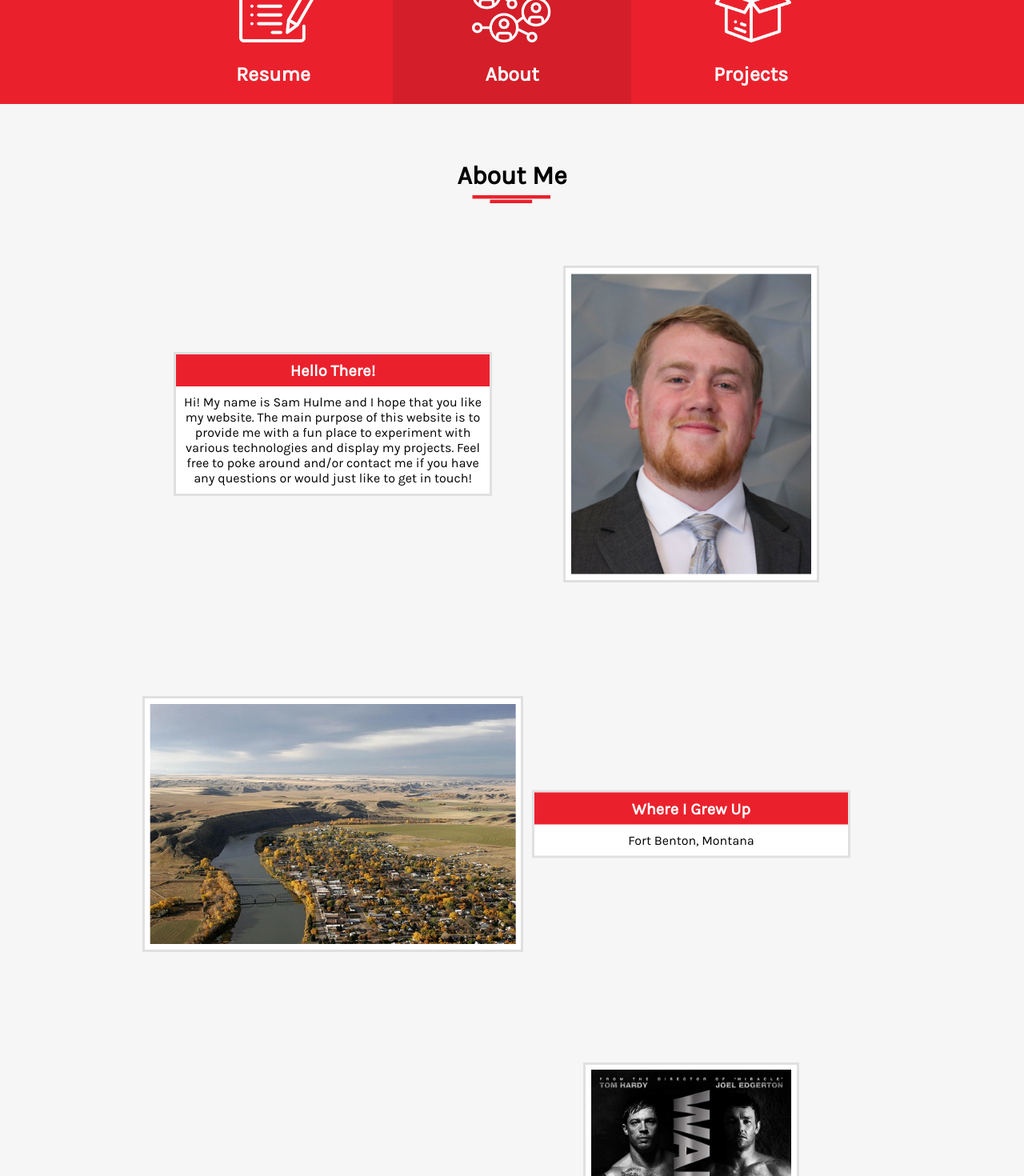
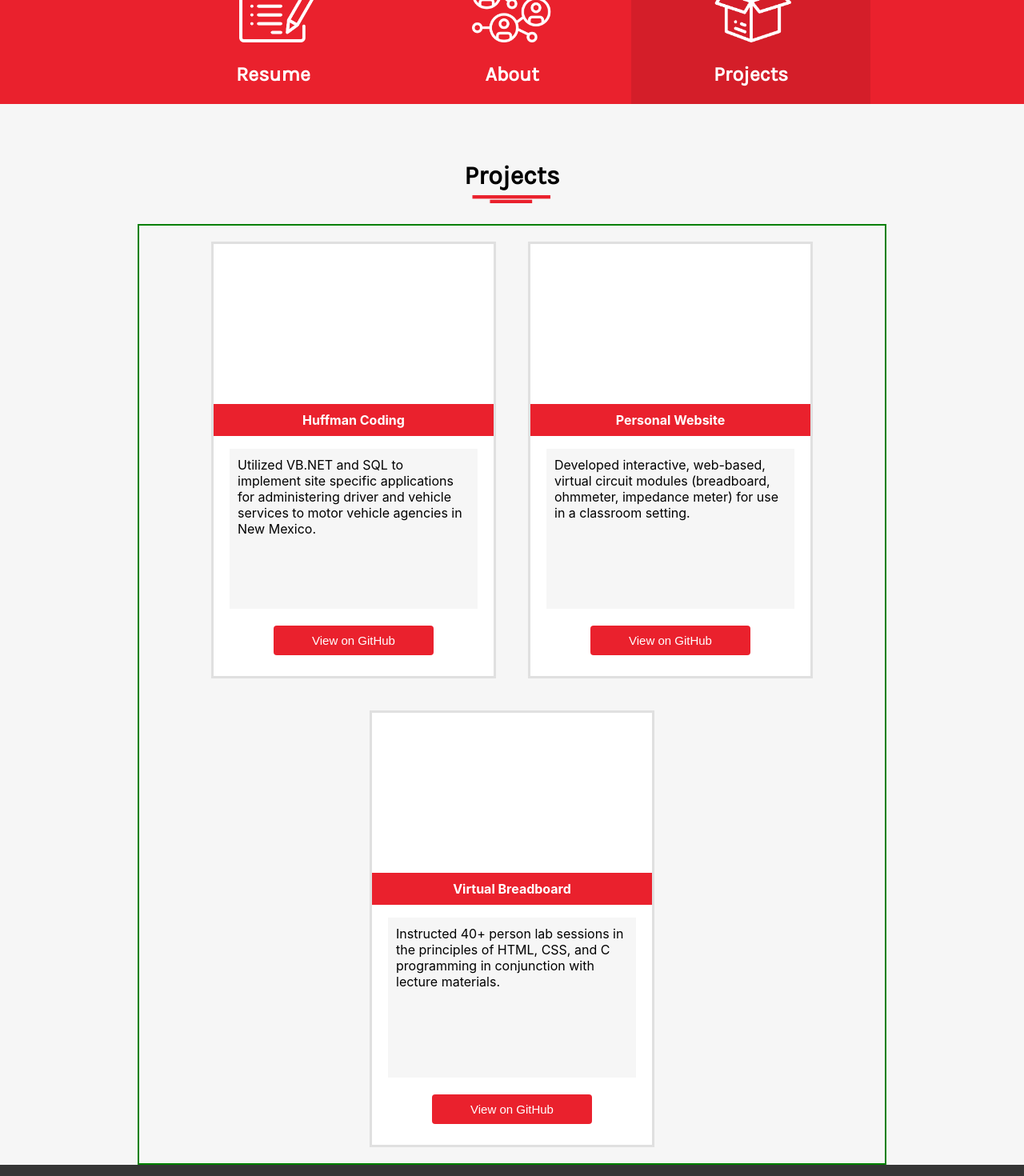
Before and after one commit to shulme33/PersonalWebsite, a React (Create React App) app: page / in a window 1280 px wide. Shown: the part 520-1990 px from the top of the page at 80% size. Built offline with nearby package versions, Linux system fonts and the light colour scheme.

Commit message:
Progress commit.

```diff
--- a/src/App.js
+++ b/src/App.js
@@ -28,7 +28,7 @@ const App = () => {
       5.) Footer
   */
 
-  const [currentMenuType, changeCurrentMenuType] = useState("About");
+  const [currentMenuType, changeCurrentMenuType] = useState("Projects");
 
   const changeMenuType = newMenuType => {
     changeCurrentMenuType(newMenuType);
--- a/src/components/MenuProjects.jsx
+++ b/src/components/MenuProjects.jsx
@@ -1,18 +1,103 @@
 import React, { Component } from "react";
 import "../css/menu.css";
+import "../css/menu-resume.css";
+import "../css/menu-projects.css";
 
 const MenuProjects = () => {
   return (
     <div className="menu">
       <div className="menu-area">
+        {/***************************/}
+        {/*       Menu Title        */}
+        {/***************************/}
         <div className="menu-name">
           <h1 className="menu-name-text">Projects</h1>
           <div className="menu-name-underline"></div>
         </div>
-        <div className="about-half about-info"></div>
-        <div className="about-half">
-          <div className="about-picture-border">
-            <div className="about-picture"></div>
+
+        {/***************************/}
+        {/* Work Experience Section */}
+        {/***************************/}
+        <div className="work-exp-test-area">
+          <div className="work-exp-area">
+            {/*
+
+
+
+
+
+
+
+
+            */}
+            <div className="work-exp-panel">
+              <div className="work-exp-panel-image"></div>
+              <p className="work-exp-title">Huffman Coding</p>
+              <p className="project-text">
+                Utilized VB.NET and SQL to implement site specific applications
+                for administering driver and vehicle services to motor vehicle
+                agencies in New Mexico.
+              </p>
+              <a href={"https://github.com/shulme33/HuffmanCode"}>
+                <button className="view-button">View on GitHub</button>
+              </a>
+            </div>
+            {/*
+
+
+
+
+
+
+
+
+            */}
+
+            <div className="work-exp-panel">
+              <div className="work-exp-panel-image"></div>
+              <p className="work-exp-title">Personal Website</p>
+              <p className="project-text">
+                Developed interactive, web-based, virtual circuit modules
+                (breadboard, ohmmeter, impedance meter) for use in a classroom
+                setting.
+              </p>
+
+              <a href={"https://github.com/shulme33/PersonalWebsite_V1"}>
+                <button className="view-button">View on GitHub</button>
+              </a>
+            </div>
+            {/*
+
+
+
+
+
+
+
+
+            */}
+            <div className="work-exp-panel">
+              <div className="work-exp-panel-image"></div>
+              <p className="work-exp-title">Virtual Breadboard</p>
+              <p className="project-text">
+                Instructed 40+ person lab sessions in the principles of HTML,
+                CSS, and C programming in conjunction with lecture materials.
+              </p>
+
+              <a href={"https://github.com/shulme33/BeckerSummerProjects"}>
+                <button className="view-button">View on GitHub</button>
+              </a>
+            </div>
+            {/*
+
+
+
+
+
+
+
+
+            */}
           </div>
         </div>
       </div>
--- a/src/components/NavBar.jsx
+++ b/src/components/NavBar.jsx
@@ -10,8 +10,7 @@ const NavBar = () => {
           <p className="navbar-logo-text">samhulme.com</p>
         </div>
         <ul className="navbar-list">
-          <li className="navbar-list-item">Home</li>
-          <li className="navbar-list-item">Projects</li>
+          <li className="navbar-list-item">View My GitHub</li>
           <li className="navbar-list-item">Contact Me</li>
         </ul>
       </div>
--- /dev/null
+++ b/src/css/menu-projects.css
@@ -0,0 +1,32 @@
+.view-button {
+  border-radius: 4px;
+  background-color: #ea212d;
+  border: none;
+  color: #ffffff;
+  text-align: center;
+  font-size: 15px;
+  padding: 10px;
+  width: 200px;
+  cursor: pointer;
+  margin: 5px;
+  float: down;
+}
+
+.view-button:active {
+  background-color: #d41e29; /* Darkens button as it is clicked */
+}
+
+.view-button:focus {
+  /* Removes blue border after button is clicked */
+  outline: none;
+}
+
+.project-text {
+  text-align: left;
+  margin-left: 20px;
+  background-color: #f6f6f6;
+  width: calc(100% - 40px);
+  height: 200px;
+  padding: 10px;
+  box-sizing: border-box;
+}
--- a/src/css/menu-resume.css
+++ b/src/css/menu-resume.css
@@ -78,6 +78,7 @@
   width: auto;
   height: auto;
   margin: 0px -20px;
+  border: 2px solid green;
 }
 
 .work-exp-area {
```
